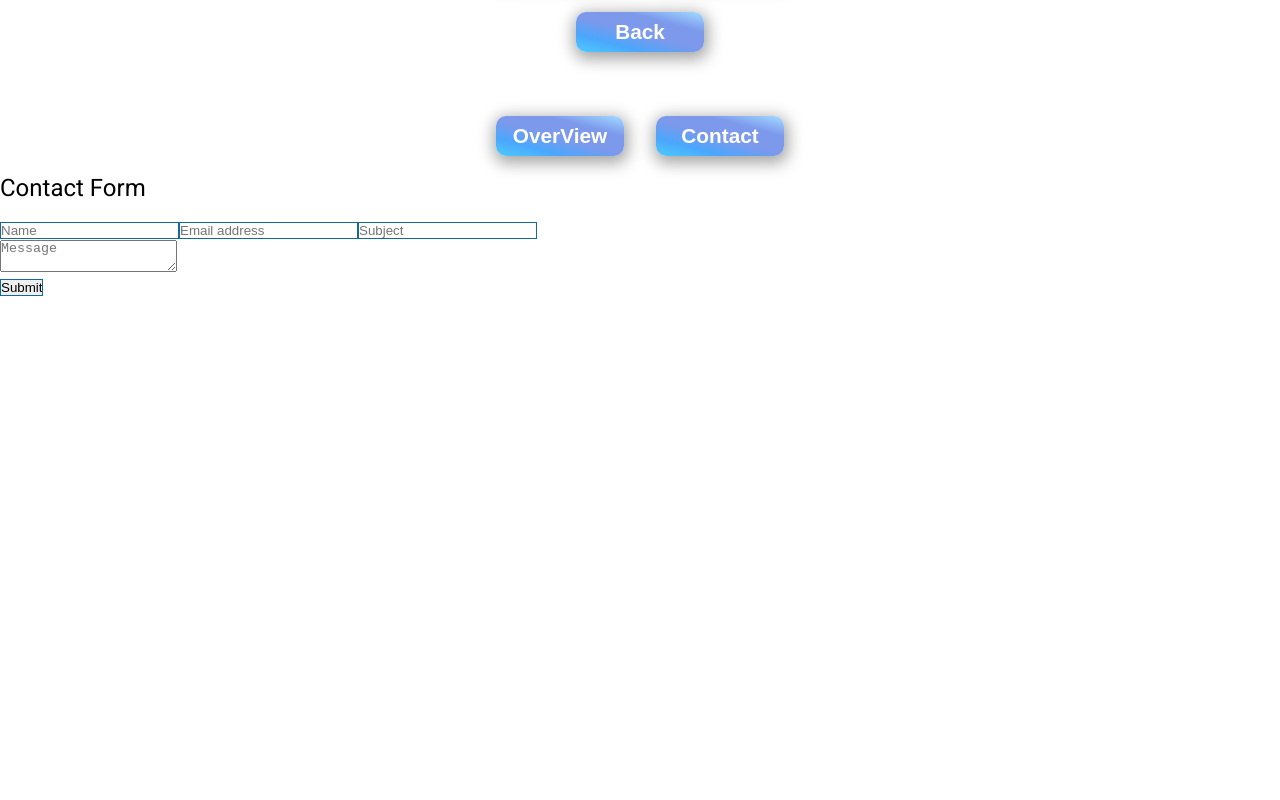
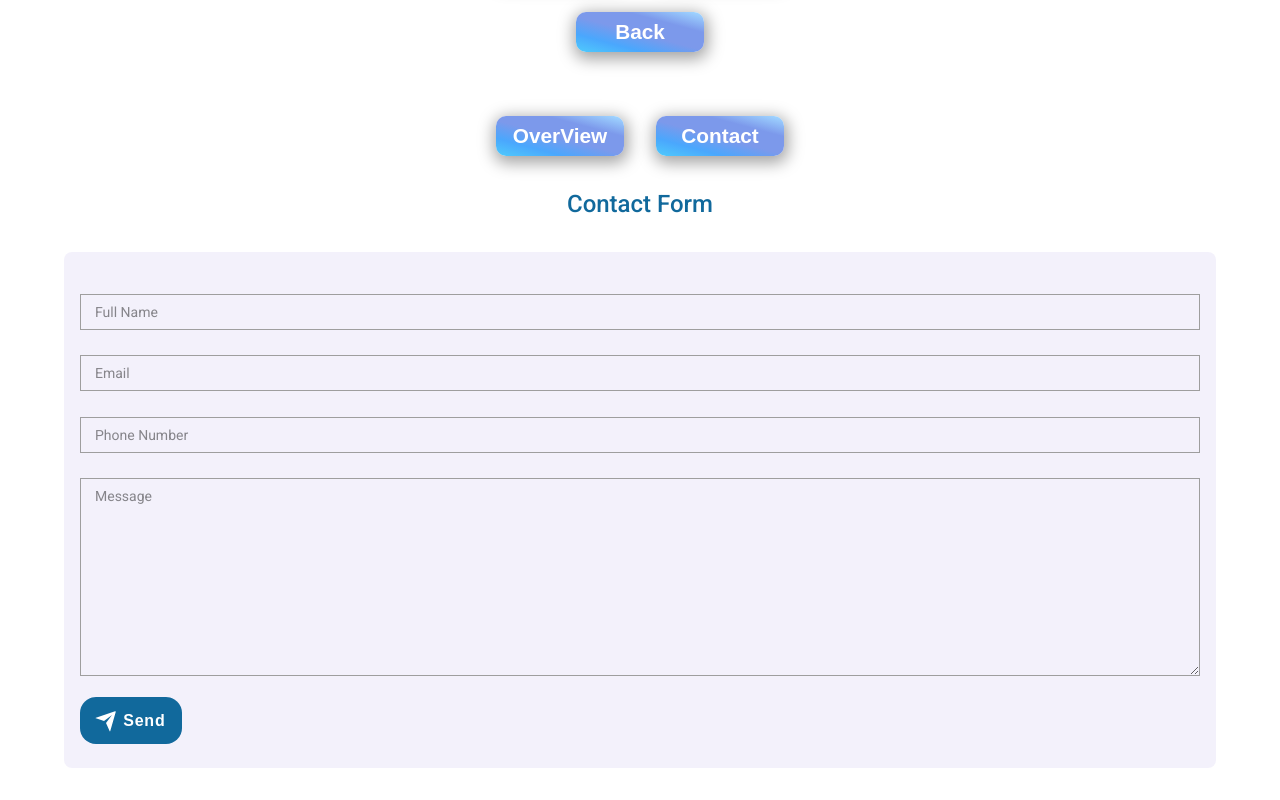
Before and after one commit to SalaheddineOBT/Angular-AutoFormation, an Angular app: page /departement/1/contact in a window 1280 px wide. Shown: the part 573-1373 px from the top of the page. Before the commit the page ends 870 px from the top, so only its background shows below. Built offline with nearby package versions, Linux system fonts and the light colour scheme; no server answers.

Commit message:
Add files via upload

```diff
--- a/src/app/departements/department-contact/department-contact.component.css
+++ b/src/app/departements/department-contact/department-contact.component.css
@@ -0,0 +1,100 @@
+.cf{
+    width: 90%;
+    background-color: rgba(115, 90, 205, 0.082);
+    padding: 1rem;
+    margin: auto;
+    margin-bottom: 1rem;
+    border-radius: .5rem;
+}
+h1{
+    text-align: center;
+    padding: 1rem;
+    color: #11699c;
+    font-size: 1.5rem;
+    font-weight: 500;
+}
+.user-label {
+    position: absolute;
+    left: 15px;
+    color: #07060675;
+    pointer-events: none;
+    transform: translateY(15.5px);
+    transition: 150ms cubic-bezier(0.4,0,0.2,1);
+    background-color:  transparent;
+}
+.input:focus ~ label, input:valid ~ label {
+    transform: translateY(-10%);
+    padding: 0;
+    color: #11699c;
+    background-color: #F3F1FB;
+}
+.input1{
+    border: solid 1.5px #9e9e9e;
+    background: none;
+    padding: .5rem;
+    font-size: 1rem;
+    width: 100%;
+    margin-top: .5rem;
+    color: #302e2e;
+    transition: border 150ms cubic-bezier(0.4,0,0.2,1);
+}
+.input1:focus ~ label, .input1:valid ~ label {
+    transform: translateY(-10%);
+    padding: 0;
+    color: #11699c;
+    background-color: #F3F1FB;
+}
+.input1:focus, .input1:valid {
+    outline: none;
+    border: 1.5px solid #11699c;
+}
+
+button {
+    font-size: 1rem;
+    background: #11699c;
+    color: white;
+    padding: 0.7em 1em;
+    padding-left: 0.9em;
+    display: flex;
+    align-items: center;
+    border: none;
+    border-radius: 16px;
+    cursor: pointer;
+    overflow: hidden;
+    margin-bottom: .5rem;
+    transition: all 0.2s;
+    margin-top: 1rem;
+}
+button span {
+    display: block;
+    font-weight: 550;
+    font-size: 1rem;
+    letter-spacing: .05rem;
+    margin-left: 0.3em;
+    transition: all 0.3s ease-in-out;
+}
+button svg {
+    display: block;
+    transform-origin: center center;
+    transition: transform 0.3s ease-in-out;
+}
+button:hover .svg-wrapper {
+    animation: fly-1 0.6s ease-in-out infinite alternate;
+}
+button:hover svg {
+    transform: translateX(1.2em) rotate(45deg) scale(1.1);
+}
+button:hover span {
+    transform: translateX(5em);
+}
+button:active {
+    transform: scale(0.95);
+}
+@keyframes fly-1 {
+    from {
+     transform: translateY(0.1em);
+    }
+    to {
+     transform: translateY(-0.1em);
+    }
+}
--- a/src/app/departements/department-contact/department-contact.component.ts
+++ b/src/app/departements/department-contact/department-contact.component.ts
@@ -5,16 +5,35 @@ import { Component, OnInit } from '@angular/core';
   template: `
     <h1>Contact Form</h1>
     <form class="cf">
-    <div class="half left cf">
-        <input type="text" placeholder="Name">
-        <input type="email" placeholder="Email address">
-        <input type="text" placeholder="Subject">
-    </div>
-    <div class="half right cf">
-        <textarea name="message" type="text" placeholder="Message"></textarea>
-    </div>
-    <input type="submit" value="Submit">
+        <div class="input-group">
+            <input required type="text" autocomplete="off" class="input">
+            <label class="user-label">Full Name</label>
+        </div>
+        <div class="input-group">
+            <input required type="text" class="input" autocomplete="off">
+            <label class="user-label">Email</label>
+        </div>
+        <div class="input-group">
+            <input required type="text" class="input" autocomplete="off">
+            <label class="user-label">Phone Number</label>
+        </div>
+        <div class="input-group">
+            <textarea required rows="10" class="input1"></textarea>
+            <label class="user-label">Message</label>
+        </div>
+        <button>
+            <div class="svg-wrapper-1">
+                <div class="svg-wrapper">
+                    <svg xmlns="http://www.w3.org/2000/svg" viewBox="0 0 24 24" width="24" height="24">
+                        <path fill="none" d="M0 0h24v24H0z"></path>
+                        <path fill="currentColor" d="M1.946 9.315c-.522-.174-.527-.455.01-.634l19.087-6.362c.529-.176.832.12.684.638l-5.454 19.086c-.15.529-.455.547-.679.045L12 14l6-8-8 6-8.054-2.685z"></path>
+                    </svg>
+                </div>
+            </div>
+            <span>Send</span>
+        </button>
     </form>
+    <div class="space"></div>
   `,
   styleUrls:["./department-contact.component.css"]
 })
--- a/src/styles.css
+++ b/src/styles.css
@@ -118,3 +118,6 @@ span {
     font-weight: 500;
     color: #08668b;
 }
+.space{
+    padding: .5rem;
+}
```
